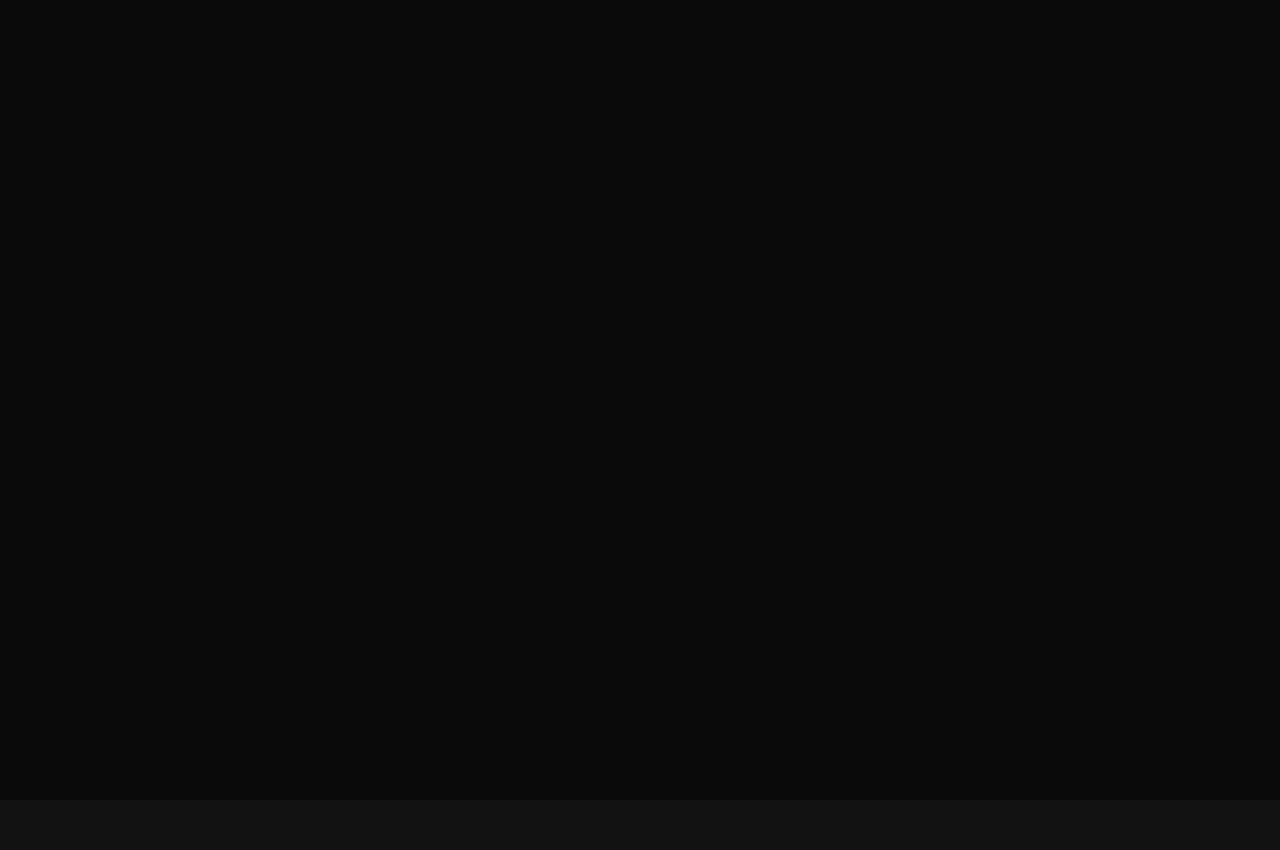
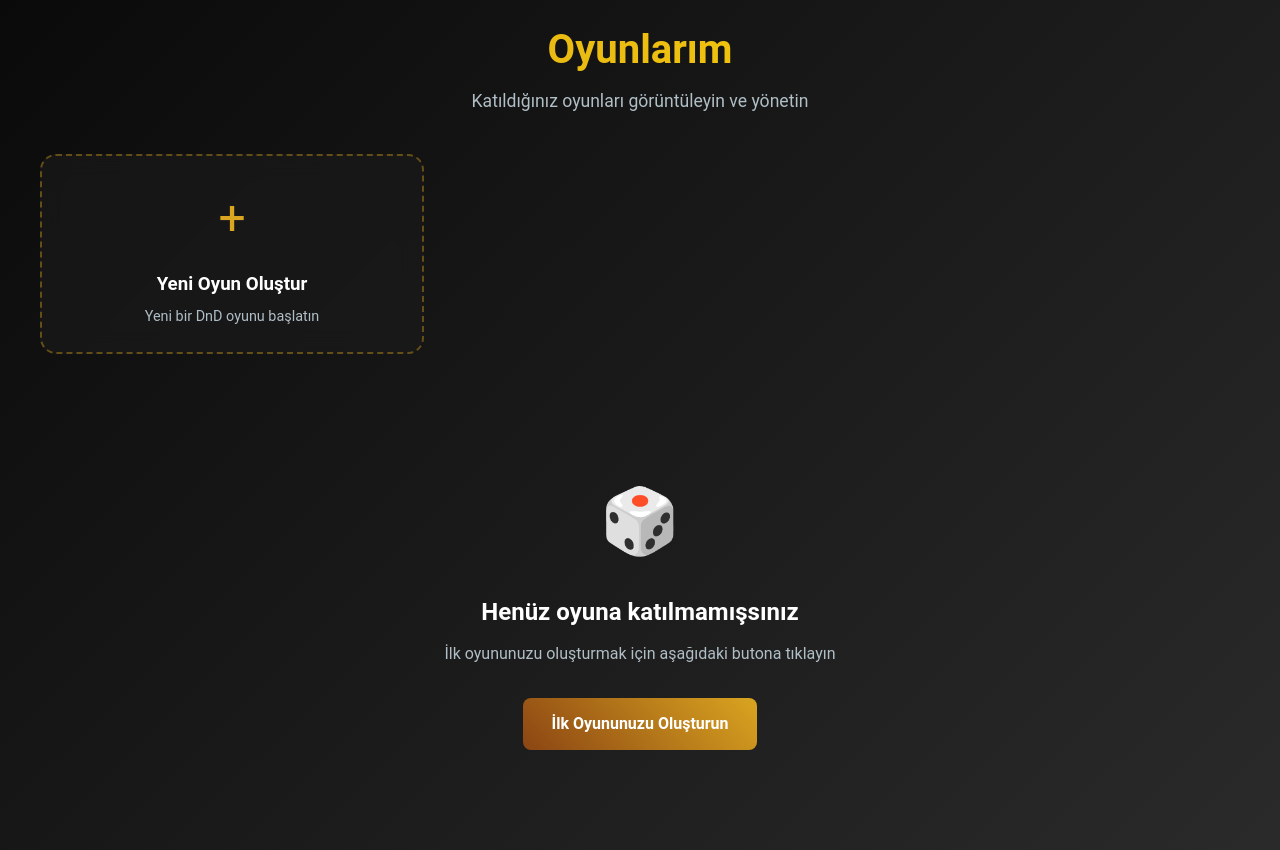
Before and after one commit to ThePareable/RealmBinder, a Vue app in the folder realm-binder/: page /my-games in a window 1280 px wide. Before the commit this address had no page. Before the commit the page ends 800 px from the top, so only its background shows below. Built offline with nearby package versions, Linux system fonts and the light colour scheme.

Commit message:
Add MyGames page to view and rejoin existing games

```diff
--- a/realm-binder/src/pages/Game.vue
+++ b/realm-binder/src/pages/Game.vue
@@ -256,10 +256,7 @@ const loadWikiPages = async () => {
 // Toggle add menu
 const toggleAddMenu = () => {
   console.log('Toggle add menu clicked, isGM:', isGM.value)
-  if (!isGM.value) {
-    console.log('User is not GM, add menu disabled')
-    return
-  }
+  // Temporarily allow all users to add pages for testing
   showAddMenu.value = !showAddMenu.value
   console.log('Add menu toggled:', showAddMenu.value)
 }
@@ -267,10 +264,7 @@ const toggleAddMenu = () => {
 // Show context menu
 const handleContextMenu = (event) => {
   console.log('Context menu triggered, isGM:', isGM.value)
-  if (!isGM.value) {
-    console.log('User is not GM, context menu disabled')
-    return
-  }
+  // Temporarily allow all users to use context menu for testing
 
   event.preventDefault()
   event.stopPropagation()
--- a/realm-binder/src/pages/Home.vue
+++ b/realm-binder/src/pages/Home.vue
@@ -3,7 +3,7 @@
     <div class="home-container">
       <div class="home-card">
         <div class="home-header">
-          <div class="logo">RB BETA</div>
+          <div class="logo">Realm Binder</div>
           <h1 class="home-title">RealmBinder</h1>
           <p class="home-subtitle">
             {{ user ? 'Hoş geldiniz!' : 'DnD dünyanızı yönetmeye başlayın' }}
@@ -32,11 +32,11 @@
             </p>
 
             <div class="button-group">
-              <button class="home-button primary" @click="createGame">
+              <button class="home-button primary" @click="viewMyGames">
+                Oyunlarım
+              </button>
+              <button class="home-button secondary" @click="createGame">
                 Yeni Oyun Oluştur
-              </button>
-              <button class="home-button secondary" @click="joinGame">
-                Oyuna Katıl
               </button>
             </div>
 
@@ -70,6 +70,10 @@ const { user, loading, signOut } = useAuth()
 
 const createGame = () => {
   router.push('/create-game')
+}
+
+const viewMyGames = () => {
+  router.push('/my-games')
 }
 
 const joinGame = () => {
--- /dev/null
+++ b/realm-binder/src/pages/MyGames.vue
@@ -0,0 +1,422 @@
+<template>
+  <div class="my-games-page">
+    <div class="my-games-container">
+      <div class="my-games-header">
+        <h1>Oyunlarım</h1>
+        <p>Katıldığınız oyunları görüntüleyin ve yönetin</p>
+      </div>
+
+      <div class="games-grid">
+        <div
+          v-for="game in userGames"
+          :key="game.id"
+          class="game-card"
+          @click="joinGame(game)"
+        >
+          <div class="game-card-header">
+            <h3>{{ game.name }}</h3>
+            <span class="game-role" :class="game.role">{{ game.role === 'gm' ? 'GM' : 'Oyuncu' }}</span>
+          </div>
+
+          <div class="game-card-content">
+            <p class="game-description">{{ game.description || 'Açıklama yok' }}</p>
+            <div class="game-stats">
+              <span class="stat">
+                <span class="stat-icon">👥</span>
+                {{ game.player_count || 0 }} Oyuncu
+              </span>
+              <span class="stat">
+                <span class="stat-icon">📅</span>
+                {{ formatDate(game.created_at) }}
+              </span>
+            </div>
+          </div>
+
+          <div class="game-card-actions">
+            <button class="join-btn" @click.stop="joinGame(game)">
+              Oyuna Katıl
+            </button>
+          </div>
+        </div>
+
+        <!-- Create New Game Card -->
+        <div class="game-card create-new" @click="createNewGame">
+          <div class="create-new-content">
+            <div class="create-new-icon">+</div>
+            <h3>Yeni Oyun Oluştur</h3>
+            <p>Yeni bir DnD oyunu başlatın</p>
+          </div>
+        </div>
+      </div>
+
+      <!-- Loading State -->
+      <div v-if="loading" class="loading-state">
+        <div class="loading-spinner"></div>
+        <p>Oyunlarınız yükleniyor...</p>
+      </div>
+
+      <!-- Empty State -->
+      <div v-if="!loading && userGames.length === 0" class="empty-state">
+        <div class="empty-icon">🎲</div>
+        <h3>Henüz oyuna katılmamışsınız</h3>
+        <p>İlk oyununuzu oluşturmak için aşağıdaki butona tıklayın</p>
+        <button class="create-first-game-btn" @click="createNewGame">
+          İlk Oyununuzu Oluşturun
+        </button>
+      </div>
+    </div>
+  </div>
+</template>
+
+<script setup>
+import { ref, onMounted } from 'vue'
+import { useRouter } from 'vue-router'
+import { useAuth } from '../composables/useAuth'
+import { supabase } from '../utils/supabase'
+
+const router = useRouter()
+const { user } = useAuth()
+
+const userGames = ref([])
+const loading = ref(true)
+
+// Load user's games
+const loadUserGames = async () => {
+  try {
+    loading.value = true
+
+    const { data, error } = await supabase
+      .from('game_users')
+      .select(`
+        role,
+        games (
+          id,
+          name,
+          description,
+          created_at,
+          player_count
+        )
+      `)
+      .eq('user_id', user.value.id)
+
+    if (error) throw error
+
+    // Transform the data to a more usable format
+    userGames.value = data.map(item => ({
+      id: item.games.id,
+      name: item.games.name,
+      description: item.games.description,
+      created_at: item.games.created_at,
+      player_count: item.games.player_count,
+      role: item.role
+    }))
+
+  } catch (error) {
+    console.error('Oyunlar yüklenirken hata:', error)
+  } finally {
+    loading.value = false
+  }
+}
+
+// Join game
+const joinGame = (game) => {
+  router.push(`/game/${game.id}`)
+}
+
+// Create new game
+const createNewGame = () => {
+  router.push('/create-game')
+}
+
+// Format date
+const formatDate = (dateString) => {
+  const date = new Date(dateString)
+  return date.toLocaleDateString('tr-TR', {
+    year: 'numeric',
+    month: 'short',
+    day: 'numeric'
+  })
+}
+
+onMounted(() => {
+  loadUserGames()
+})
+</script>
+
+<style scoped>
+.my-games-page {
+  min-height: 100vh;
+  background: linear-gradient(135deg, #0A0A0A 0%, #1A1A1A 50%, #2A2A2A 100%);
+  padding: 20px;
+}
+
+.my-games-container {
+  max-width: 1200px;
+  margin: 0 auto;
+}
+
+.my-games-header {
+  text-align: center;
+  margin-bottom: 40px;
+}
+
+.my-games-header h1 {
+  font-size: 2.5rem;
+  font-weight: 700;
+  color: #FFFFFF;
+  margin-bottom: 8px;
+  background: linear-gradient(45deg, #DAA520, #FFD700);
+  -webkit-background-clip: text;
+  -webkit-text-fill-color: transparent;
+  background-clip: text;
+}
+
+.my-games-header p {
+  font-size: 1.1rem;
+  color: #B0BEC5;
+  margin: 0;
+}
+
+.games-grid {
+  display: grid;
+  grid-template-columns: repeat(auto-fill, minmax(350px, 1fr));
+  gap: 24px;
+  margin-bottom: 40px;
+}
+
+.game-card {
+  background: rgba(26, 26, 26, 0.95);
+  backdrop-filter: blur(12px);
+  border: 2px solid rgba(218, 165, 32, 0.3);
+  border-radius: 16px;
+  padding: 24px;
+  cursor: pointer;
+  transition: all 0.3s ease;
+  position: relative;
+  overflow: hidden;
+}
+
+.game-card:hover {
+  transform: translateY(-4px);
+  border-color: rgba(218, 165, 32, 0.6);
+  box-shadow: 0 12px 36px rgba(0, 0, 0, 0.4);
+}
+
+.game-card-header {
+  display: flex;
+  justify-content: space-between;
+  align-items: flex-start;
+  margin-bottom: 16px;
+}
+
+.game-card-header h3 {
+  font-size: 1.3rem;
+  font-weight: 600;
+  color: #FFFFFF;
+  margin: 0;
+  flex: 1;
+}
+
+.game-role {
+  padding: 4px 12px;
+  border-radius: 20px;
+  font-size: 0.8rem;
+  font-weight: 600;
+  text-transform: uppercase;
+  letter-spacing: 0.5px;
+}
+
+.game-role.gm {
+  background: linear-gradient(45deg, #8B4513, #DAA520);
+  color: #FFFFFF;
+}
+
+.game-role.player {
+  background: rgba(255, 255, 255, 0.1);
+  color: #FFFFFF;
+  border: 1px solid rgba(255, 255, 255, 0.2);
+}
+
+.game-card-content {
+  margin-bottom: 20px;
+}
+
+.game-description {
+  color: #B0BEC5;
+  font-size: 0.95rem;
+  line-height: 1.5;
+  margin-bottom: 16px;
+  display: -webkit-box;
+  -webkit-line-clamp: 2;
+  -webkit-box-orient: vertical;
+  overflow: hidden;
+}
+
+.game-stats {
+  display: flex;
+  gap: 16px;
+  flex-wrap: wrap;
+}
+
+.stat {
+  display: flex;
+  align-items: center;
+  gap: 6px;
+  font-size: 0.85rem;
+  color: #9E9E9E;
+}
+
+.stat-icon {
+  font-size: 1rem;
+}
+
+.game-card-actions {
+  display: flex;
+  justify-content: flex-end;
+}
+
+.join-btn {
+  background: linear-gradient(45deg, #8B4513, #DAA520);
+  color: #FFFFFF;
+  border: none;
+  padding: 10px 20px;
+  border-radius: 8px;
+  font-size: 0.9rem;
+  font-weight: 600;
+  cursor: pointer;
+  transition: all 0.3s ease;
+}
+
+.join-btn:hover {
+  transform: translateY(-2px);
+  box-shadow: 0 6px 18px rgba(218, 165, 32, 0.3);
+}
+
+/* Create New Game Card */
+.create-new {
+  border: 2px dashed rgba(218, 165, 32, 0.4);
+  background: rgba(26, 26, 26, 0.7);
+  display: flex;
+  align-items: center;
+  justify-content: center;
+  min-height: 200px;
+}
+
+.create-new:hover {
+  border-color: rgba(218, 165, 32, 0.8);
+  background: rgba(26, 26, 26, 0.9);
+}
+
+.create-new-content {
+  text-align: center;
+}
+
+.create-new-icon {
+  font-size: 3rem;
+  color: #DAA520;
+  margin-bottom: 16px;
+}
+
+.create-new h3 {
+  color: #FFFFFF;
+  margin-bottom: 8px;
+}
+
+.create-new p {
+  color: #B0BEC5;
+  font-size: 0.9rem;
+}
+
+/* Loading State */
+.loading-state {
+  text-align: center;
+  padding: 60px 20px;
+  color: #B0BEC5;
+}
+
+.loading-spinner {
+  width: 40px;
+  height: 40px;
+  border: 3px solid rgba(218, 165, 32, 0.3);
+  border-top: 3px solid #DAA520;
+  border-radius: 50%;
+  animation: spin 1s linear infinite;
+  margin: 0 auto 20px;
+}
+
+@keyframes spin {
+  0% { transform: rotate(0deg); }
+  100% { transform: rotate(360deg); }
+}
+
+/* Empty State */
+.empty-state {
+  text-align: center;
+  padding: 80px 20px;
+  color: #B0BEC5;
+}
+
+.empty-icon {
+  font-size: 4rem;
+  margin-bottom: 24px;
+}
+
+.empty-state h3 {
+  color: #FFFFFF;
+  margin-bottom: 12px;
+  font-size: 1.5rem;
+}
+
+.empty-state p {
+  margin-bottom: 32px;
+  font-size: 1rem;
+}
+
+.create-first-game-btn {
+  background: linear-gradient(45deg, #8B4513, #DAA520);
+  color: #FFFFFF;
+  border: none;
+  padding: 14px 28px;
+  border-radius: 8px;
+  font-size: 1rem;
+  font-weight: 600;
+  cursor: pointer;
+  transition: all 0.3s ease;
+}
+
+.create-first-game-btn:hover {
+  transform: translateY(-2px);
+  box-shadow: 0 8px 24px rgba(218, 165, 32, 0.4);
+}
+
+/* Responsive Design */
+@media (max-width: 768px) {
+  .games-grid {
+    grid-template-columns: 1fr;
+    gap: 16px;
+  }
+
+  .my-games-header h1 {
+    font-size: 2rem;
+  }
+
+  .game-card {
+    padding: 20px;
+  }
+}
+
+@media (max-width: 480px) {
+  .my-games-page {
+    padding: 16px;
+  }
+
+  .my-games-header h1 {
+    font-size: 1.8rem;
+  }
+
+  .game-stats {
+    flex-direction: column;
+    gap: 8px;
+  }
+}
+</style>
--- a/realm-binder/src/router/index.js
+++ b/realm-binder/src/router/index.js
@@ -6,6 +6,11 @@ const routes = [
     path: '/',
     name: 'Home',
     component: Home
+  },
+  {
+    path: '/my-games',
+    name: 'MyGames',
+    component: () => import('../pages/MyGames.vue')
   },
   {
     path: '/create-game',
```
